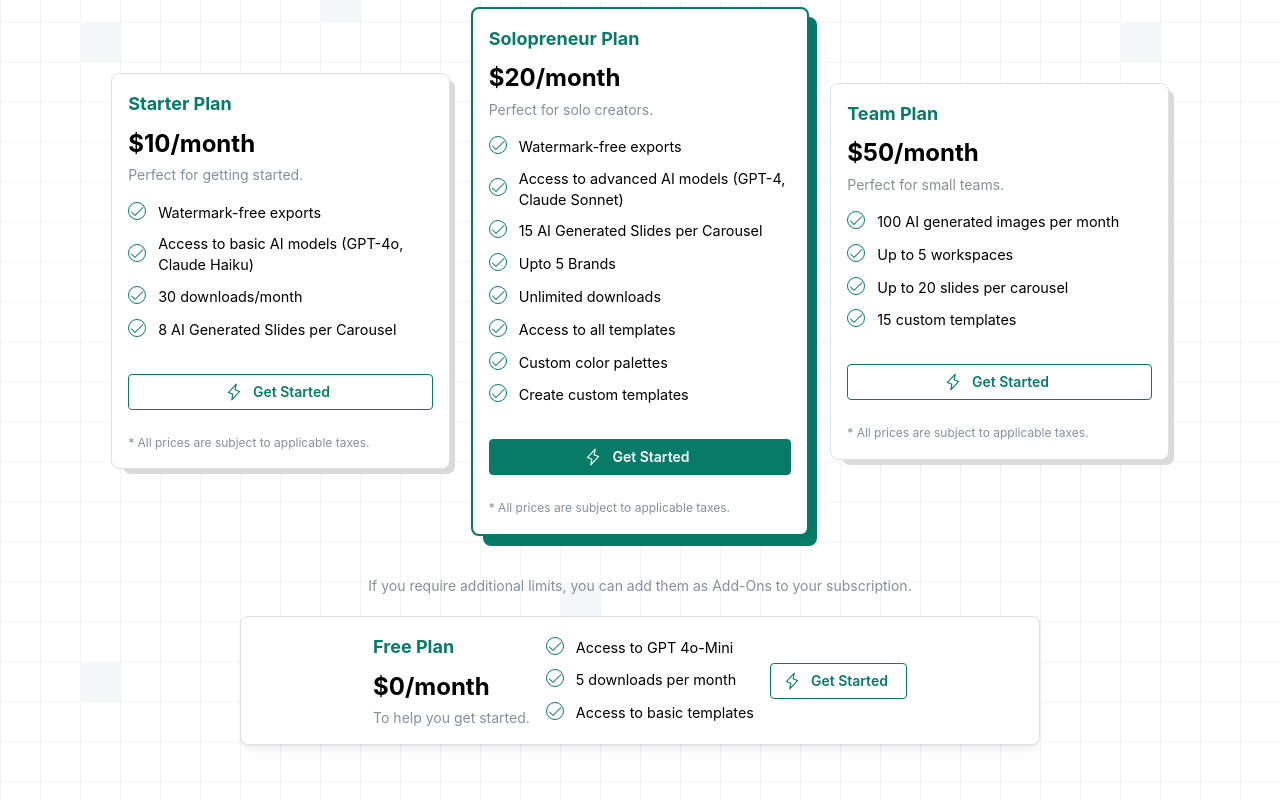
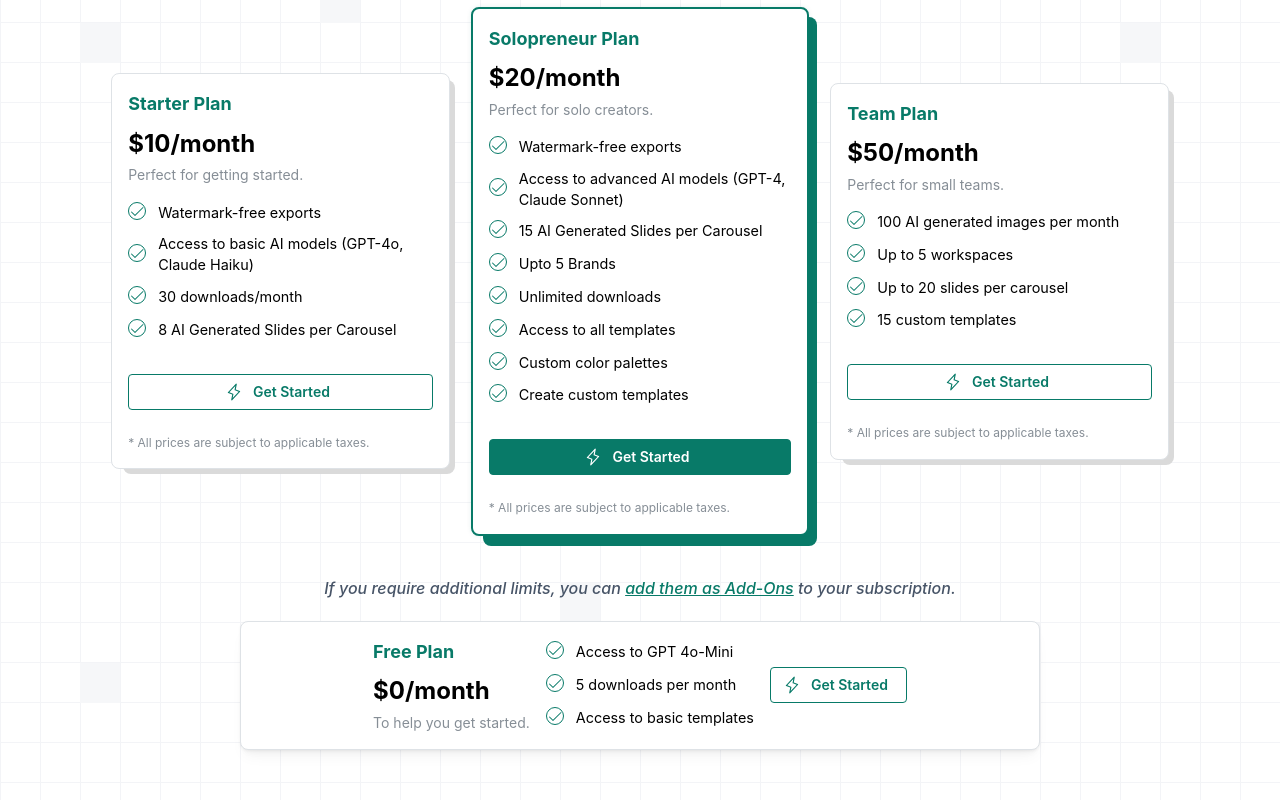
Before and after one commit to inabeelanjum/postNitro_task, a Next.js app: page /en/plans in a window 1280 px wide. Shown: the part 398-1198 px from the top of the page. Built offline with nearby package versions, Linux system fonts and the light colour scheme.

Commit message:
plans bottom line

```diff
--- a/app/[locale]/plans/page.tsx
+++ b/app/[locale]/plans/page.tsx
@@ -341,8 +341,23 @@ export default function PlansPage() {
           </div>
         </Group>
 
-        <Text size="sm" c="dimmed" ta="center" mt={40} mb={20}>
-          {t('disclaimers.addons')}
+        <Text
+          style={{
+            color: '#475467',
+            fontSize: '1rem',
+            fontWeight: 500,
+            fontStyle: 'italic',
+            textAlign: 'center',
+            lineHeight: 'var(--mantine-line-height-md)',
+            marginTop: '40px',
+            marginBottom: '20px'
+          }}
+        >
+          If you require additional limits, you can{' '}
+          <span style={{ color: '#087a68', textDecoration: 'underline' }}>
+            add them as Add-Ons
+          </span>
+          {' '}to your subscription.
         </Text>
 
         <Card withBorder shadow="sm" padding="md" className={planStyles.cardDefault} mt={20} mx="auto" style={{ maxWidth: '800px' }}>
```
